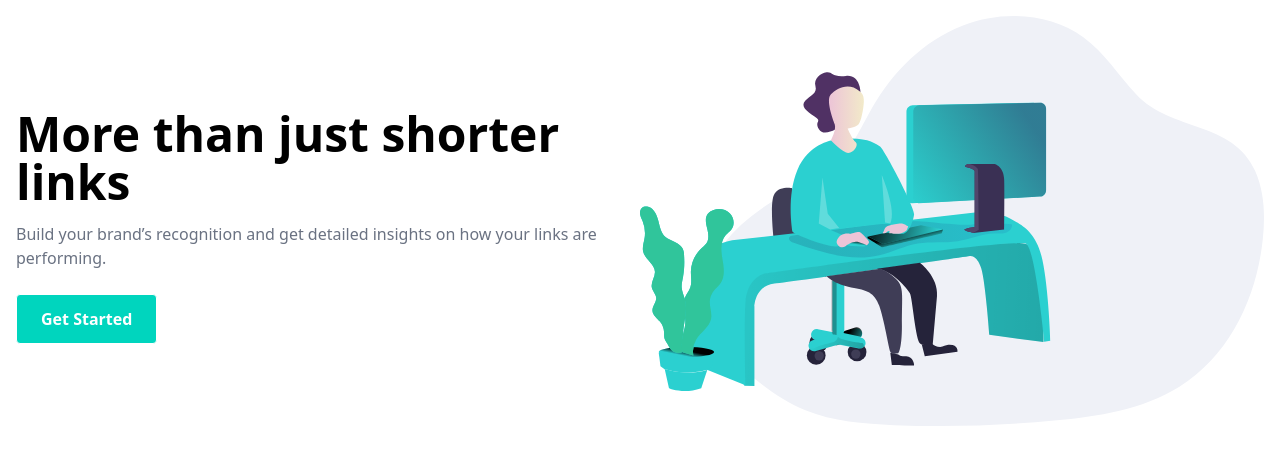
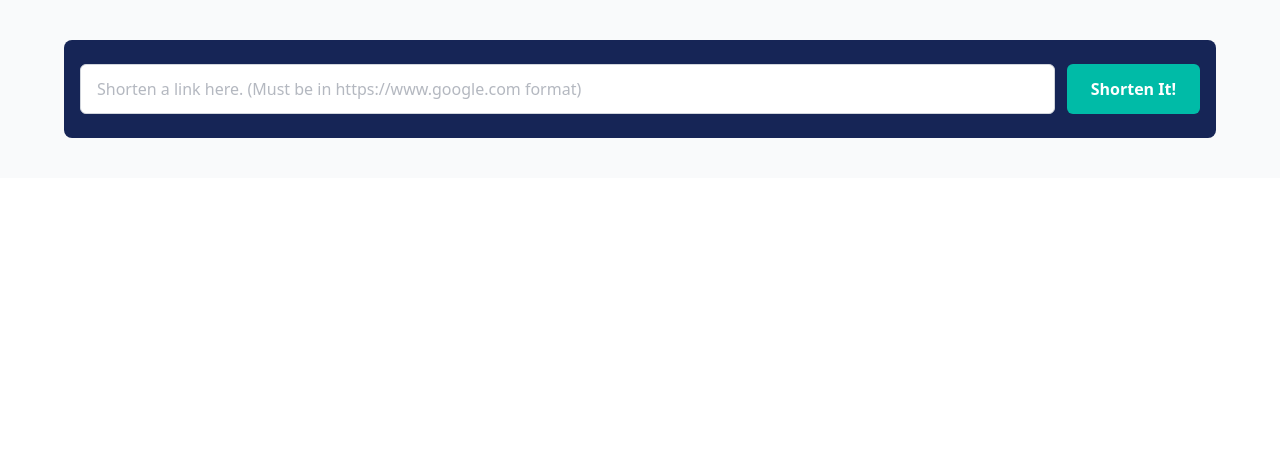
Before and after one commit to KaeTheDev/API-Landing-Page, a React (Vite) app: page / in a window 1280 px wide. Shown: the top 464 px of the page. Built offline with nearby package versions, Linux system fonts and the light colour scheme.

Commit message:
UrlShortener component with tailwind css and some placeholder logic

```diff
--- a/src/App.tsx
+++ b/src/App.tsx
@@ -1,12 +1,15 @@
-import Hero from "./components/Hero/Hero"
+// import Hero from "./components/Hero/Hero"
 // import Navbar from "./components/Navbar/Navbar"
+
+import UrlShortener from "./components/UrlShortener/UrlShortener"
 
 function App() {
   return (
     <>
       {/* <h2 className="text-3xl text-blue-500">KaeTheDev is the GREATEST!</h2> */}
       {/* <Navbar /> */}
-      <Hero />
+      {/* <Hero /> */}
+      <UrlShortener />
     </>
   )
 }
--- /dev/null
+++ b/src/components/UrlShortener/UrlShortener.tsx
@@ -0,0 +1,75 @@
+import React, { useState } from "react";
+
+export default function UrlShortener() {
+  const [url, setUrl] = useState("");
+  const [error, setError] = useState("");
+  const [shortenedLinks, setShortenedLinks] = useState<string[]>([]);
+
+  const handleSubmit = (e: React.FormEvent<HTMLFormElement>) => {
+    e.preventDefault();
+    if (!url) {
+      setError("Please enter a valid URL.");
+      return;
+    }
+
+    // Add the link to the shortenedLinks array
+    setShortenedLinks([...shortenedLinks, url]);
+    setUrl("");
+    setError("");
+  };
+
+  return (
+    <section className="py-10 bg-gray-50">
+      <div className="max-w-6xl mx-auto px-4 py-6 bg-blue-950 rounded-lg">
+        {/* Shortener Form */}
+        <form
+          className="flex flex-col md:flex-row gap-3 justify-center items-stretch"
+          onSubmit={handleSubmit}
+        >
+          <label htmlFor="longLinkInput" className="sr-only">
+            Enter a URL to shorten
+          </label>
+          <input
+            id="longLinkInput"
+            type="url"
+            value={url}
+            onChange={(e) => setUrl(e.target.value)}
+            placeholder="Shorten a link here. (Must be in https://www.google.com format)"
+            required
+            className="text-gray-500 bg-white grow px-4 py-3 rounded-md border border-gray-300 focus:outline-none focus:ring-2 focus:ring-teal-500"
+          />
+          <button
+            type="submit"
+            className="bg-teal-500 text-white font-bold px-6 py-3 rounded-md hover:bg-teal-700 transition w-full md:w-auto"
+          >
+            Shorten It!
+          </button>
+        </form>
+
+        {/* Error message */}
+        {error && (
+          <div className="text-red-500 mt-2 text-center md:text-left" role="alert">
+            {error}
+          </div>
+        )}
+
+        {/* Shortened Links — only show if there are any */}
+        {shortenedLinks.length > 0 && (
+          <div id="shortened-links" className="mt-6 space-y-3" aria-live="polite">
+            {shortenedLinks.map((link, index) => (
+              <div
+                key={index}
+                className="flex flex-col md:flex-row justify-between items-center bg-white p-3 rounded shadow"
+              >
+                <span className="wrap-break-word">{link}</span>
+                <button className="mt-2 md:mt-0 bg-teal-500 text-white px-4 py-2 rounded hover:bg-teal-700 transition">
+                  Copy
+                </button>
+              </div>
+            ))}
+          </div>
+        )}
+      </div>
+    </section>
+  );
+}
```
